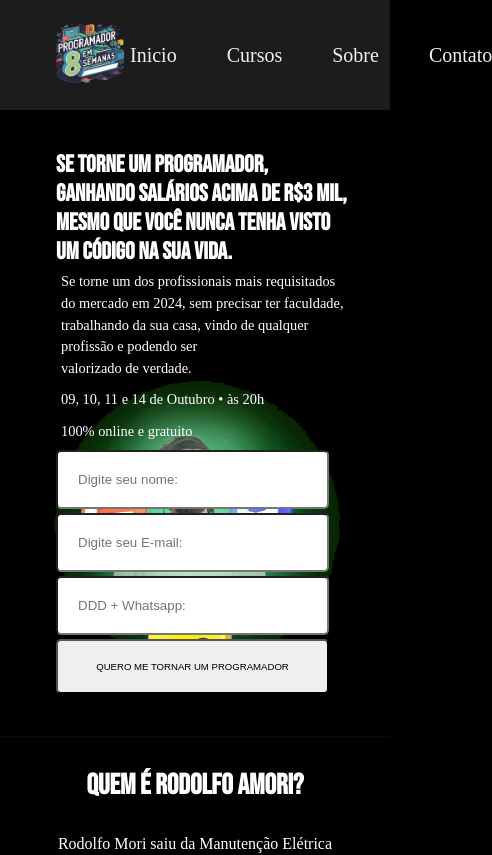
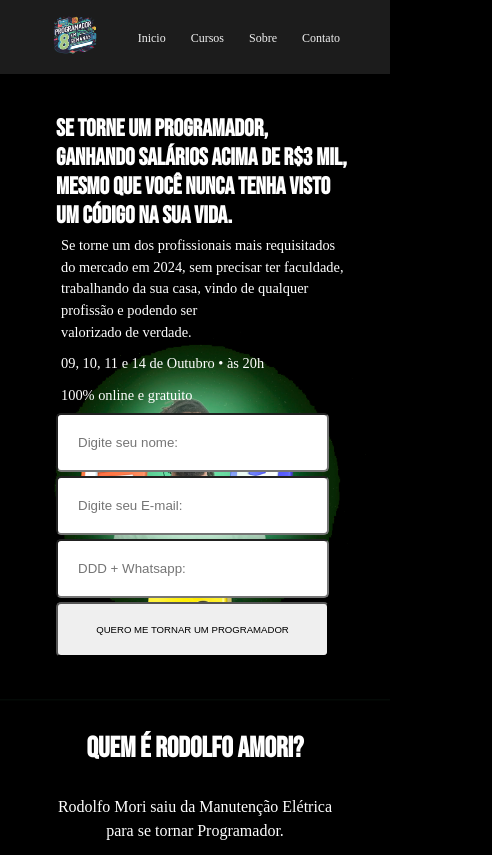
Before and after one commit to Marcos-Soares-Dev/programador-em-8-semanas, a plain HTML site: page index.html in a window 390 px wide. Shown: the top 855 px of the page, 492 px wide, since content can reach past the window. Drawn offline with Linux system fonts and the light colour scheme.

Commit message:
responsividade header

```diff
--- a/style/style.css
+++ b/style/style.css
@@ -46,6 +46,34 @@
 
       .li-header:hover {
         color: #6A9AB0;
+      }
+
+      @media (max-width: 767px) {
+        .img-header {
+            max-width: 60px;
+        }
+
+        .ul-header {
+            gap: 30px;
+        }
+
+        .li-header {
+            font-size: 15px;
+        }
+      }
+
+      @media (max-width: 576px) {
+        .img-header {
+            max-width: 50px;
+        }
+
+        .ul-header {
+            gap: 25px;
+        }
+
+        .li-header {
+            font-size: 12px;
+        }
       }
 
 
```
